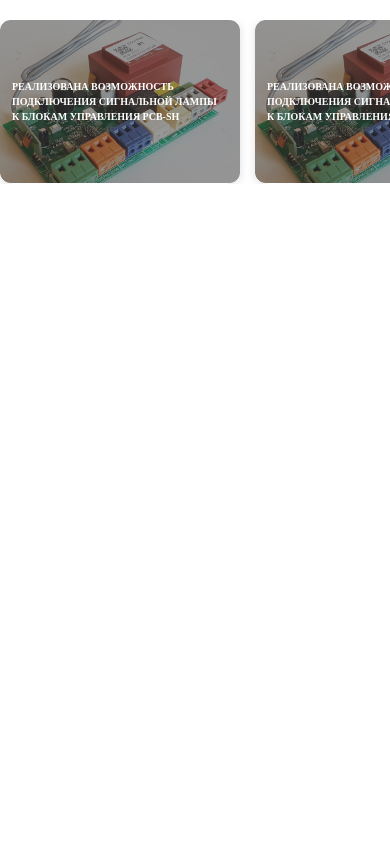
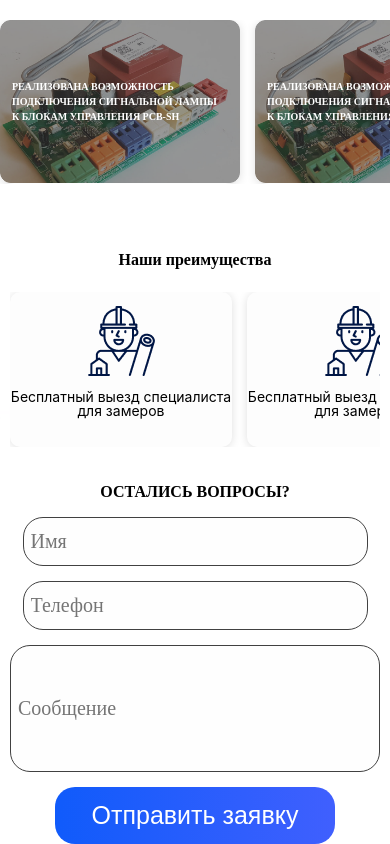
Before and after one commit to isamidinovas/Selim-Trade, a React (Create React App) app: page / in a window 390 px wide. Shown: the part 977-1821 px from the top of the page. Before the commit the page ends 1171 px from the top, so only its background shows below. Built offline with nearby package versions, Linux system fonts and the light colour scheme.

Commit message:
added Forms block

```diff
--- a/src/components/Forms/Forms.jsx
+++ b/src/components/Forms/Forms.jsx
@@ -0,0 +1,26 @@
+import React from "react";
+import styles from "./Forms.module.scss";
+
+const Forms = () => {
+  return (
+    <div className={styles.forms__block}>
+      <div className={styles.container}>
+        <h2 className={styles.forms__title}>Остались вопросы?</h2>
+        <div className={styles.forms}>
+          <input type="text" className={styles.form} placeholder="Имя" />
+          <input type="text" className={styles.form} placeholder="Телефон" />
+          <button type="text" className={styles.btn}>
+            Отправить заявку
+          </button>
+          <input
+            type="text"
+            className={styles.form__text}
+            placeholder="Сообщение"
+          />
+        </div>
+      </div>
+    </div>
+  );
+};
+
+export default Forms;
--- a/src/components/Forms/Forms.module.scss
+++ b/src/components/Forms/Forms.module.scss
@@ -0,0 +1,80 @@
+.container {
+  max-width: 1207px;
+  padding: 0px 10px;
+  margin: 0 auto;
+  height: 292px;
+}
+.forms__title {
+  display: flex;
+  justify-content: center;
+  text-transform: uppercase;
+  font-family: "Montserrat";
+  font-weight: 700;
+  font-size: 40px;
+  line-height: 150%;
+}
+.forms {
+  display: flex;
+  flex-wrap: wrap;
+  justify-content: space-between;
+  gap: 15px;
+}
+.form {
+  background: rgba(249, 249, 249, 0.2);
+  padding: 0px 7px;
+  width: 320px;
+  height: 54px;
+  font-size: 20px;
+  font-family: "Montserrat";
+  border: 0.5px solid #414141;
+  border-radius: 20px;
+}
+.btn {
+  color: #fff;
+  font-size: 25px;
+  width: 373px;
+  height: 57px;
+  border: none;
+  background: linear-gradient(90.13deg, #105bfb 0.1%, #5061ff 134.04%);
+  border-radius: 20px;
+}
+.form__text {
+  padding: 0px 7px;
+  width: 1207px;
+  height: 125px;
+  background: rgba(249, 249, 249, 0.2);
+  font-family: "Montserrat";
+  font-size: 20px;
+  border: 0.5px solid #414141;
+  border-radius: 20px;
+}
+@media (max-width: 1110px) {
+  .forms {
+    justify-content: flex-start;
+  }
+  .btn {
+    order: 4;
+  }
+}
+
+@media (max-width: 710px) {
+  .form {
+    width: 100%;
+  }
+}
+@media (max-width: 430px) {
+  .form {
+    margin: 0 auto;
+    width: 329px;
+    height: 47px;
+  }
+  .forms__title {
+    font-size: 16px;
+  }
+  .btn {
+    margin: 0 auto;
+    width: 280px;
+    order: 4;
+    height: 57px;
+  }
+}
--- a/src/pages/home/Home.jsx
+++ b/src/pages/home/Home.jsx
@@ -1,4 +1,5 @@
 import React from "react";
+import Forms from "../../components/Forms/Forms";
 import About from "../../components/HomePage/About/About";
 import Advantages from "../../components/HomePage/Advantages/Advantages";
 import Hero from "../../components/HomePage/Hero/Hero";
@@ -11,6 +12,8 @@ const Home = () => {
       <About />
       <Advantages />
       <News />
+      <Advantages />
+      <Forms />
     </>
   );
 };
```
